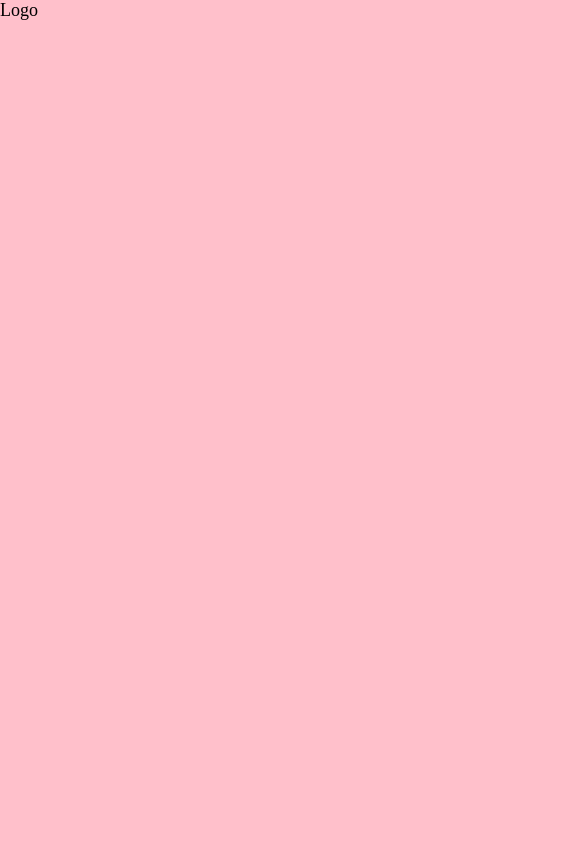
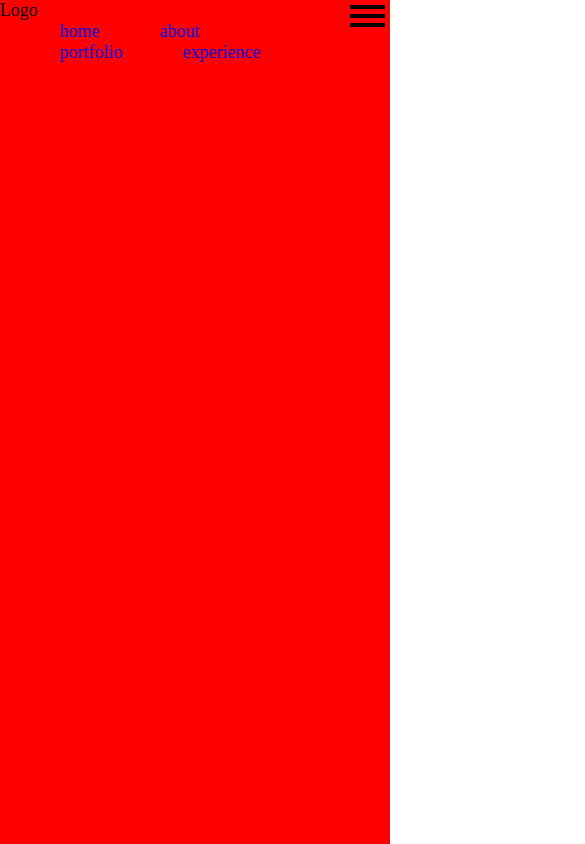
Before and after one commit to xihyeon/Portpolio, a plain HTML site: page index.html in a window 390 px wide. Shown: the top 844 px of the page, 585 px wide, since content can reach past the window. Drawn offline with Linux system fonts and the light colour scheme.

Commit message:
반응형 확인 테스트
이렇게 한뒤에
미디어쿼리로 만든뒤에
이미지 넣는 것이 좋겠다.
메인메뉴랑 , 미디어 쿼리는 파일 분화 시켜두는게 좋을 것같음.

```diff
--- a/css/style.css
+++ b/css/style.css
@@ -9,10 +9,9 @@ body{
 
 #wrap{
   position: relative;
-  width: 1440px;
+  max-width: 1440px;
   height: 100vh;
   margin: 0 auto;
-  background: pink;
 
 }
 header{
@@ -37,14 +36,23 @@ header{
 
 /* header style */
 
-nav > #main_gnb{
+#main_gnb{
   position: absolute;
   top: 0;
   right: 80px;
 }
-nav > #main_gnb > li {
+#main_gnb > ul > li {
   position: relative;
   display: inline-block;
   margin-left: 60px;
   float: left;
 }
+
+
+
+@media ( max-width: 768px ) {
+  body {
+    width: 100%;
+    background: red;
+  }
+}
--- a/index.html
+++ b/index.html
@@ -4,7 +4,7 @@
 <head>
      <meta charset="UTF-8">
      <title>2020portfolio</title>
-     <meta name="description" content="DESCRIPTION">
+     <meta name="viewport" content="width=device-width, initial-scale=1">
      <link rel="stylesheet" href="css/common.css">
      <link rel="stylesheet" href="css/style.css">
 
@@ -13,15 +13,15 @@
  <body>
 
    <div id="wrap">
-     <div class="ham_menu">
-       <span></span>
-       <span></span>
-       <span></span>
-     </div>
      <header>
-       <nav>
+       <div class="ham_menu">
+         <span></span>
+         <span></span>
+         <span></span>
+       </div>
+       <nav id="main_gnb">
          <h1 id="logo">Logo</h1>
-          <ul id="main_gnb">
+          <ul >
             <li><a href="#">home</a></li>
             <li><a href="#">about</a></li>
             <li><a href="#">portfolio</a></li>
```
